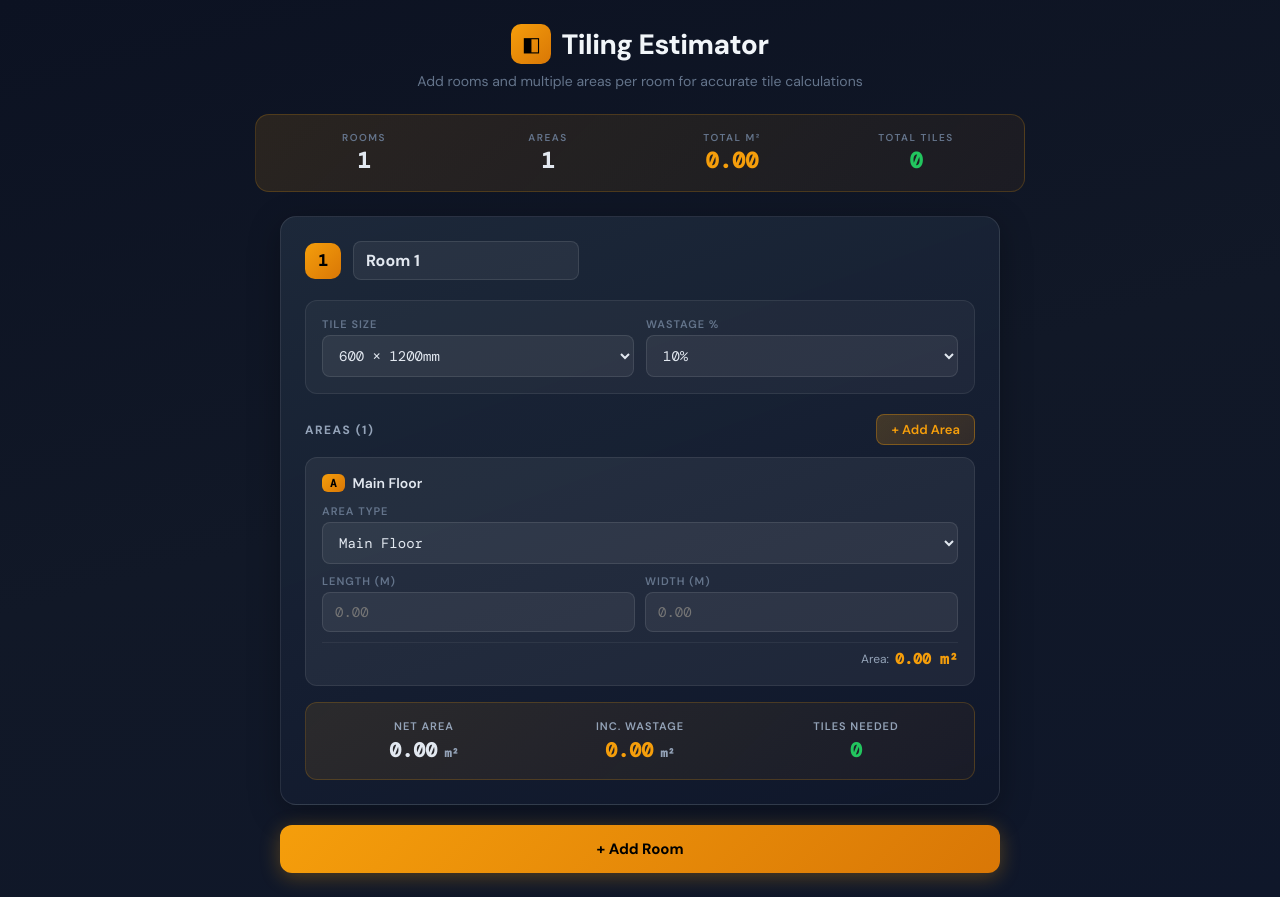
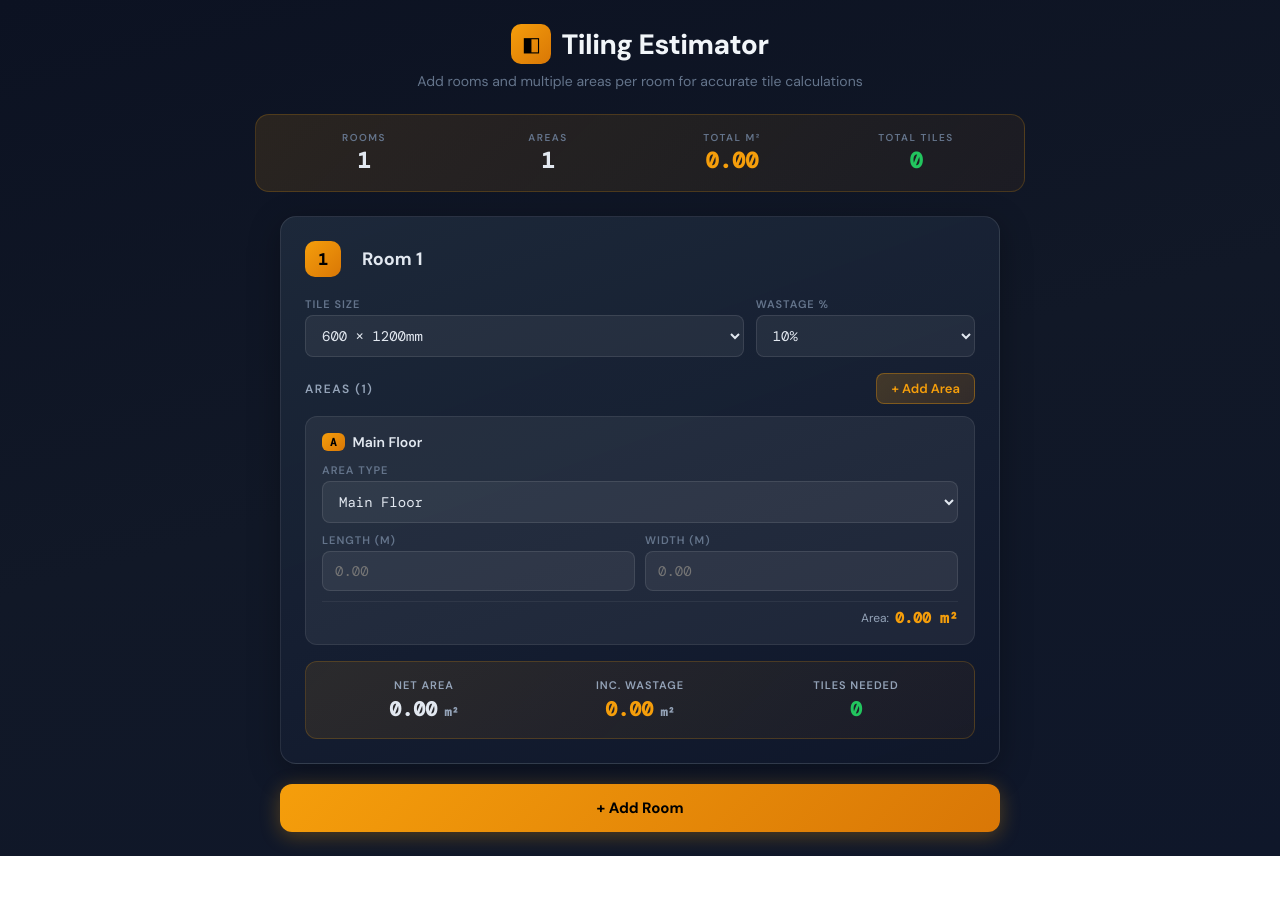
Before and after one commit to kevinwoodley-hash/tiling-estimator, a React (Vite) app: page / in a window 1280 px wide. After the commit the page ends 856 px from the top, so only its background shows below. Built offline with nearby package versions, Linux system fonts and the light colour scheme.

Commit message:
Add files via upload

```diff
--- a/src/App.jsx
+++ b/src/App.jsx
@@ -246,50 +246,44 @@ function RoomCard({ room, roomIndex, onUpdateRoom, onRemoveRoom, canRemoveRoom }
             value={room.name}
             onChange={(e) => updateField("name", e.target.value)}
             style={{
-              background: "rgba(255,255,255,0.06)",
-              border: "1px solid rgba(255,255,255,0.1)",
-              borderRadius: "8px",
-              padding: "8px 12px",
-              color: "#e2e8f0",
-              fontSize: "16px",
+              ...inputStyle,
+              fontSize: "18px",
               fontWeight: 700,
+              background: "transparent",
+              border: "1px solid transparent",
+              padding: "4px 8px",
               fontFamily: "'DM Sans', sans-serif",
-              outline: "none",
-              flex: 1,
-              maxWidth: "200px",
             }}
+            onFocus={(e) => { e.target.style.border = "1px solid rgba(245,158,11,0.4)"; }}
+            onBlur={(e) => { e.target.style.border = "1px solid transparent"; }}
           />
         </div>
         {canRemoveRoom && (
           <button
             onClick={() => onRemoveRoom(room.id)}
             style={{
-              background: "rgba(239,68,68,0.15)",
-              border: "1px solid rgba(239,68,68,0.3)",
+              background: "rgba(239,68,68,0.12)",
+              border: "1px solid rgba(239,68,68,0.25)",
               color: "#f87171",
               borderRadius: "8px",
-              padding: "6px 12px",
+              padding: "6px 14px",
               cursor: "pointer",
               fontSize: "13px",
               fontWeight: 600,
               fontFamily: "'DM Sans', sans-serif",
             }}
           >
-            ✕ Remove Room
+            Remove Room
           </button>
         )}
       </div>
 
-      {/* Tile Settings */}
+      {/* Tile & Wastage Settings */}
       <div style={{
-        background: "rgba(255,255,255,0.04)",
-        border: "1px solid rgba(255,255,255,0.08)",
-        borderRadius: "12px",
-        padding: "16px",
-        marginBottom: "20px",
         display: "grid",
-        gridTemplateColumns: "1fr 1fr",
+        gridTemplateColumns: isCustomTile ? "1fr 1fr 1fr" : "2fr 1fr",
         gap: "12px",
+        marginBottom: "16px",
       }}>
         <div>
           <label style={labelStyle}>Tile Size</label>
@@ -298,41 +292,37 @@ function RoomCard({ room, roomIndex, onUpdateRoom, onRemoveRoom, canRemoveRoom }
             onChange={(e) => updateField("tileSize", parseInt(e.target.value))}
             style={selectStyle}
           >
-            {TILE_SIZES.map((size, i) => (
-              <option key={i} value={i}>{size.label}</option>
+            {TILE_SIZES.map((ts, i) => (
+              <option key={i} value={i}>{ts.label}</option>
             ))}
           </select>
         </div>
-
         {isCustomTile && (
-          <>
+          <div style={{ display: "grid", gridTemplateColumns: "1fr 1fr", gap: "8px" }}>
             <div>
-              <label style={labelStyle}>Width (mm)</label>
+              <label style={labelStyle}>Tile W (mm)</label>
               <input
                 type="number"
-                step="1"
                 min="0"
-                placeholder="600"
+                placeholder="mm"
                 value={room.customTileW}
                 onChange={(e) => updateField("customTileW", e.target.value)}
                 style={inputStyle}
               />
             </div>
             <div>
-              <label style={labelStyle}>Height (mm)</label>
+              <label style={labelStyle}>Tile H (mm)</label>
               <input
                 type="number"
-                step="1"
                 min="0"
-                placeholder="600"
+                placeholder="mm"
                 value={room.customTileH}
                 onChange={(e) => updateField("customTileH", e.target.value)}
                 style={inputStyle}
               />
             </div>
-          </>
+          </div>
         )}
-
         <div>
           <label style={labelStyle}>Wastage %</label>
           <select
@@ -347,18 +337,13 @@ function RoomCard({ room, roomIndex, onUpdateRoom, onRemoveRoom, canRemoveRoom }
         </div>
       </div>
 
-      {/* Areas Section */}
-      <div>
-        <div style={{
-          display: "flex",
-          justifyContent: "space-between",
-          alignItems: "center",
-          marginBottom: "12px",
-        }}>
+      {/* Areas */}
+      <div style={{ marginBottom: "16px" }}>
+        <div style={{ display: "flex", justifyContent: "space-between", alignItems: "center", marginBottom: "12px" }}>
           <span style={{
             color: "#94a3b8",
             fontSize: "12px",
-            fontWeight: 700,
+            fontWeight: 600,
             textTransform: "uppercase",
             letterSpacing: "1.5px",
             fontFamily: "'DM Sans', sans-serif",
@@ -403,7 +388,6 @@ function RoomCard({ room, roomIndex, onUpdateRoom, onRemoveRoom, canRemoveRoom }
         border: "1px solid rgba(245,158,11,0.2)",
         borderRadius: "12px",
         padding: "16px",
-        marginTop: "16px",
         display: "grid",
         gridTemplateColumns: "1fr 1fr 1fr",
         gap: "12px",
```
